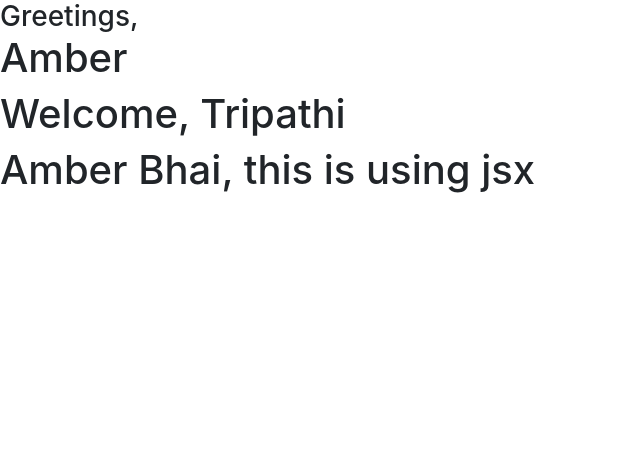
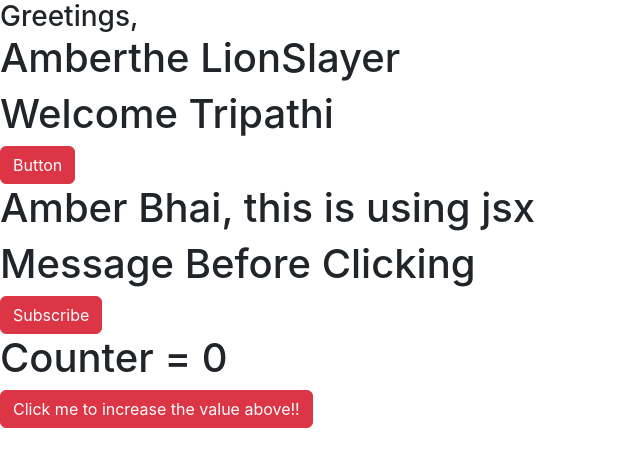
Before and after one commit to AmberTripathi/ReactLearn, a React (Create React App) app: page / in a window 1280 px wide. Shown: the top 466 px of the page, without its empty margins (0-640 px from the left). Built offline with nearby package versions, Linux system fonts and the light colour scheme.

Commit message:
another commit today

```diff
--- a/src/App.js
+++ b/src/App.js
@@ -3,14 +3,18 @@ import './App.css';
 import { Greet } from './MyComponents/Greet';
 import {Welcome} from './MyComponents/Welcome'
 import {Hello} from './MyComponents/Hello';
+import {Message} from "./MyComponents/Message";
+import {Counter} from "./MyComponents/Counter";
+
 function App() {
   return (
     <>
-    <Greet name="Amber" />
+    <Greet name="Amber" heroName="LionSlayer" />
     <Welcome name = "Tripathi"/>
     <Hello name="Amber Bhai" last="Tripathi" standard="10"/>
-    </>
-
+    <Message/>
+    <Counter/>
+  </>
   );
 }
 
--- /dev/null
+++ b/src/MyComponents/Counter.js
@@ -0,0 +1,24 @@
+import React, { Component } from 'react'
+
+export class Counter extends Component {
+    constructor() {
+        super();
+        this.state = {
+            value:0
+        }
+    }
+    valueUpdate() {
+        this.setState({
+            value:this.state.value+1
+        })
+    }
+  render() {
+    return (
+      <><h1>Counter = {this.state.value}</h1>
+      <button className="btn btn-danger" onClick={()=>this.valueUpdate()}>Click me to increase the value above!!</button>
+      </>
+      )
+  }
+}
+
+export default Counter
--- a/src/MyComponents/Greet.js
+++ b/src/MyComponents/Greet.js
@@ -1,7 +1,9 @@
 import React from 'react'
 
-export const Greet = (props) => {
+export const Greet = ({name,heroName}) => {
+    //or you can destructure using
+    //const {name,heroName} = props
   return (
-    <h3>Greetings, <h1>{props.name}</h1></h3>
+    <h3>Greetings, <h1>{name}the {heroName}</h1></h3>
   )
 }
--- /dev/null
+++ b/src/MyComponents/Message.js
@@ -0,0 +1,27 @@
+import React, { Component } from 'react'
+
+export class Message extends Component {
+    constructor() {
+        super()
+            this.state={
+                message: "Message Before Clicking"
+    }
+    }
+    changeMessage() {
+        this.setState({
+            message:"Message after the click"
+        }
+     )
+    }
+
+  render() {
+    return (
+    <div>
+      <h1>{this.state.message}</h1>
+      <button className="btn btn-danger"onClick={()=>this.changeMessage()}>Subscribe</button>
+    </div>
+      )
+  }
+}
+
+export default Message
--- a/src/MyComponents/Welcome.js
+++ b/src/MyComponents/Welcome.js
@@ -1,10 +1,23 @@
 import React, { Component } from 'react'
 
 export class Welcome extends Component {
+    constructor(props){
+        super(props);
+        this.state = {
+            message:"Welcome "+ props.name
+        }
+    }
+    changeMessage() {
+        this.setState({
+            message: "Thanks for visiting "+this.props.name
+        })
+    }
   render() {
-    return (
-      <h1>Welcome, {this.props.name}</h1>
-    )
+    return (<>
+      <h1>{this.state.message}</h1>
+      <button className="btn btn-danger" onClick={()=>this.changeMessage()}>Button</button>
+      </>
+      )
   }
 }
 
```
